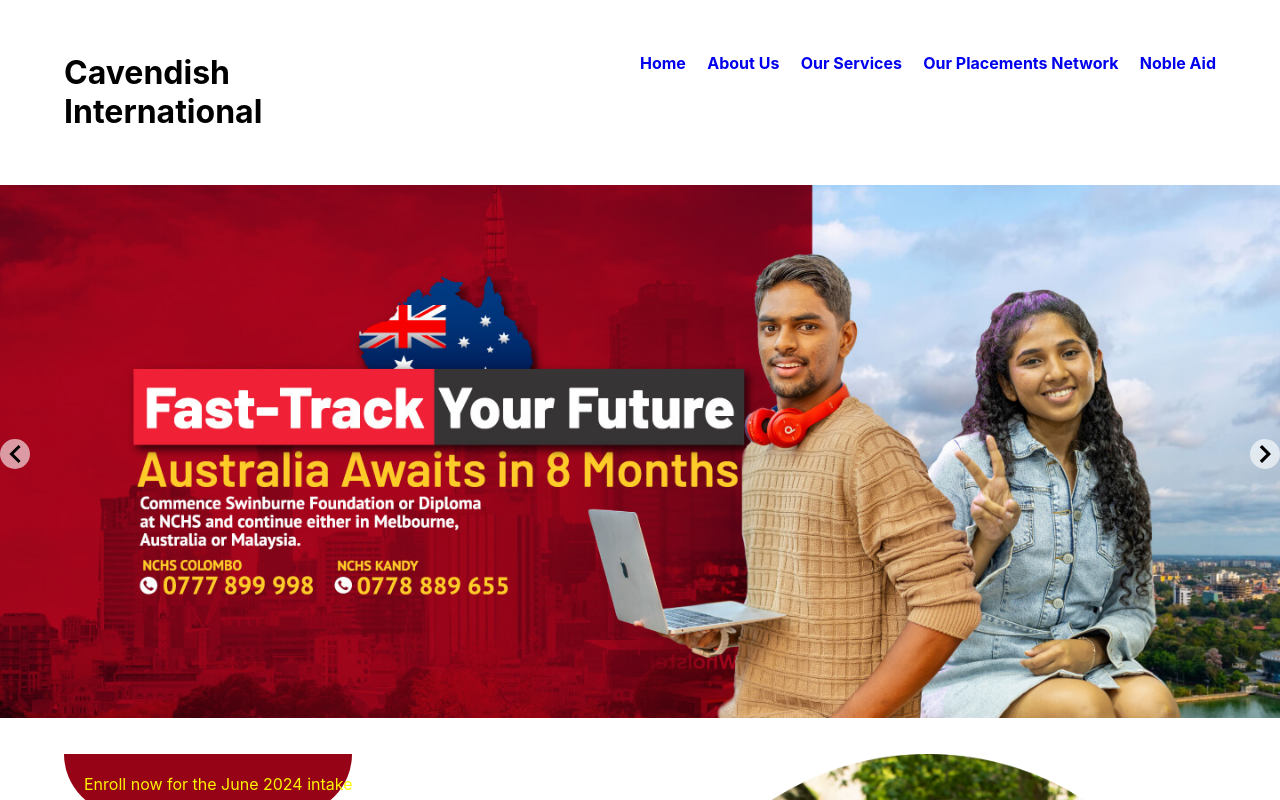
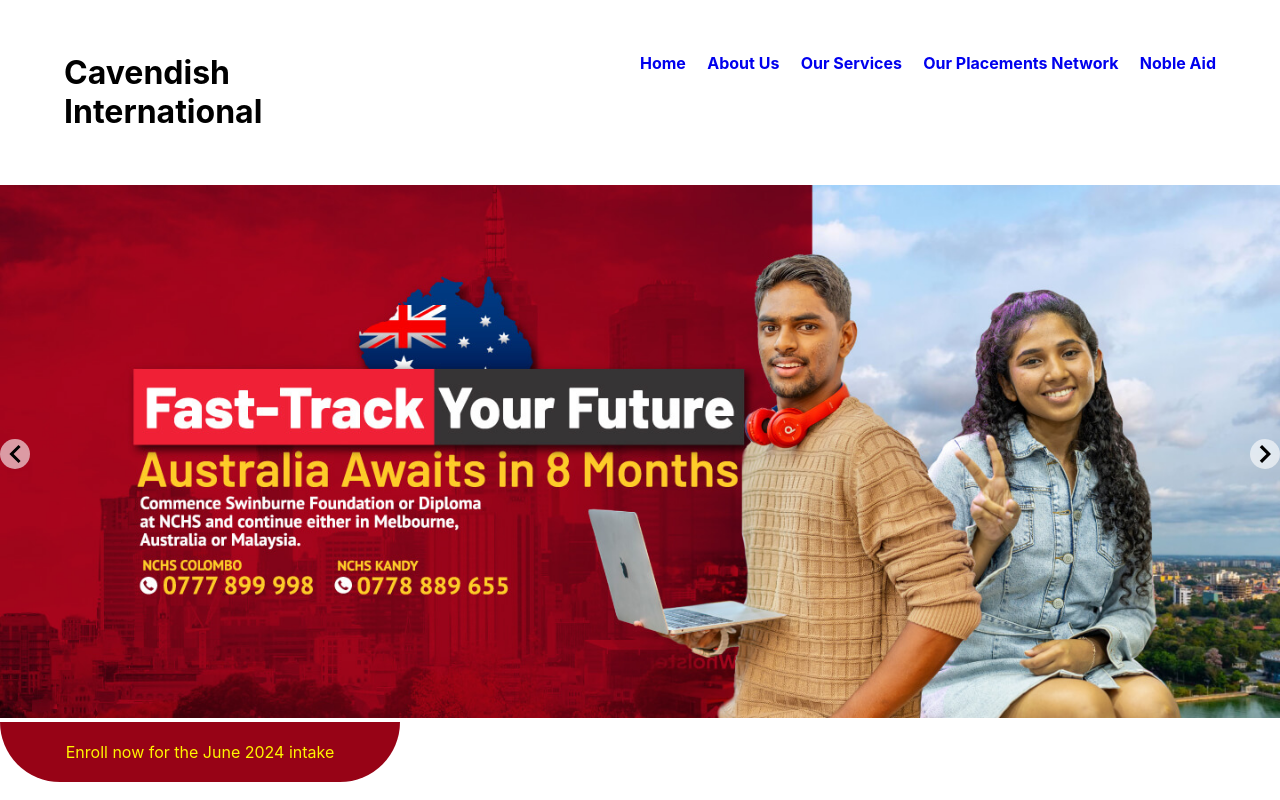
Before and after one commit to MithilaSri-code/sample, a React (Create React App) app: page / in a window 1280 px wide. Shown: the top 800 px of the page. Built offline with nearby package versions, Linux system fonts and the light colour scheme.

Commit message:
bug fixing 1

```diff
--- a/src/component/country_list/country_list.css
+++ b/src/component/country_list/country_list.css
@@ -7,3 +7,7 @@
 .redcolor{
     color: rgb(255,23,9);
 }
+
+.list_main{
+    width: 100%;
+}
--- a/src/component/country_list/country_list.js
+++ b/src/component/country_list/country_list.js
@@ -6,7 +6,7 @@
 const Country_list = () => {
   return (
     <div>
-          <Box>
+          <Box className='list_main'>
               <Container >
                   <Grid container item >
                       <Grid item xs={12} md={8} py={4} className='country_list'>
--- a/src/component/header_slider/slider.css
+++ b/src/component/header_slider/slider.css
@@ -1 +1,16 @@
 @import "react-slideshow-image/dist/styles.css";
+
+.slide-container{
+    width: 100%;
+}
+
+.enroll_link{
+    width: 400px;
+}
+
+.enroll_link a{
+    color: rgb(255,245,0);
+    text-decoration: none;
+
+
+}
--- a/src/component/header_slider/slider.js
+++ b/src/component/header_slider/slider.js
@@ -2,6 +2,7 @@
 import { Slide } from 'react-slideshow-image';
 import './slider.css'
 import localImage from '../../assest/feb-2024-all 1.png';
+import { Grid } from "@mui/material";
 
 const Slideshow = () => {
     return (
@@ -9,6 +10,11 @@
             <Slide>
                 <img src={localImage} alt="main image" style={{ maxWidth: '100%', height: 'auto' }} />
             </Slide>
+
+            <Grid className='enroll_link' md={3} >
+                <a href='/'>  Enroll now for the June 2024  intake </a>
+
+            </Grid>
         </div>
     )
 }
--- a/src/component/invent_area/invent_area.js
+++ b/src/component/invent_area/invent_area.js
@@ -11,9 +11,6 @@
                 <Container className='topic'>
                     <Grid container item >
                         <Grid item xs={12} md={6} py={4}>
-                            <Grid className='enroll_link' md={6} >
-                                Enroll now for the June 2024  intake
-                                </Grid>
                             <h1 >Invent
                                 <span className='redcolor'>   A New You</span>
                                  with us </h1>
--- a/src/component/post_area/post_area.css
+++ b/src/component/post_area/post_area.css
@@ -6,6 +6,7 @@
 
 .main_post_area{
     background-color: rgb(250,244,196);
+     width: 100%;
 }
 
 .post{
--- a/src/component/post_area/post_area.js
+++ b/src/component/post_area/post_area.js
@@ -9,8 +9,8 @@
 const Post_area = () => {
     return (
         <div>
-            <Box>
-                <Container className='main_post_area'>
+            <Box className='main_post_area'>
+                <Container >
                     <Grid container item>
 
                         <Grid item xs={12} md={12} py={4}>
```
Also changed, not shown: src/component/main_image/main_image.css (+4 -4 lines).
